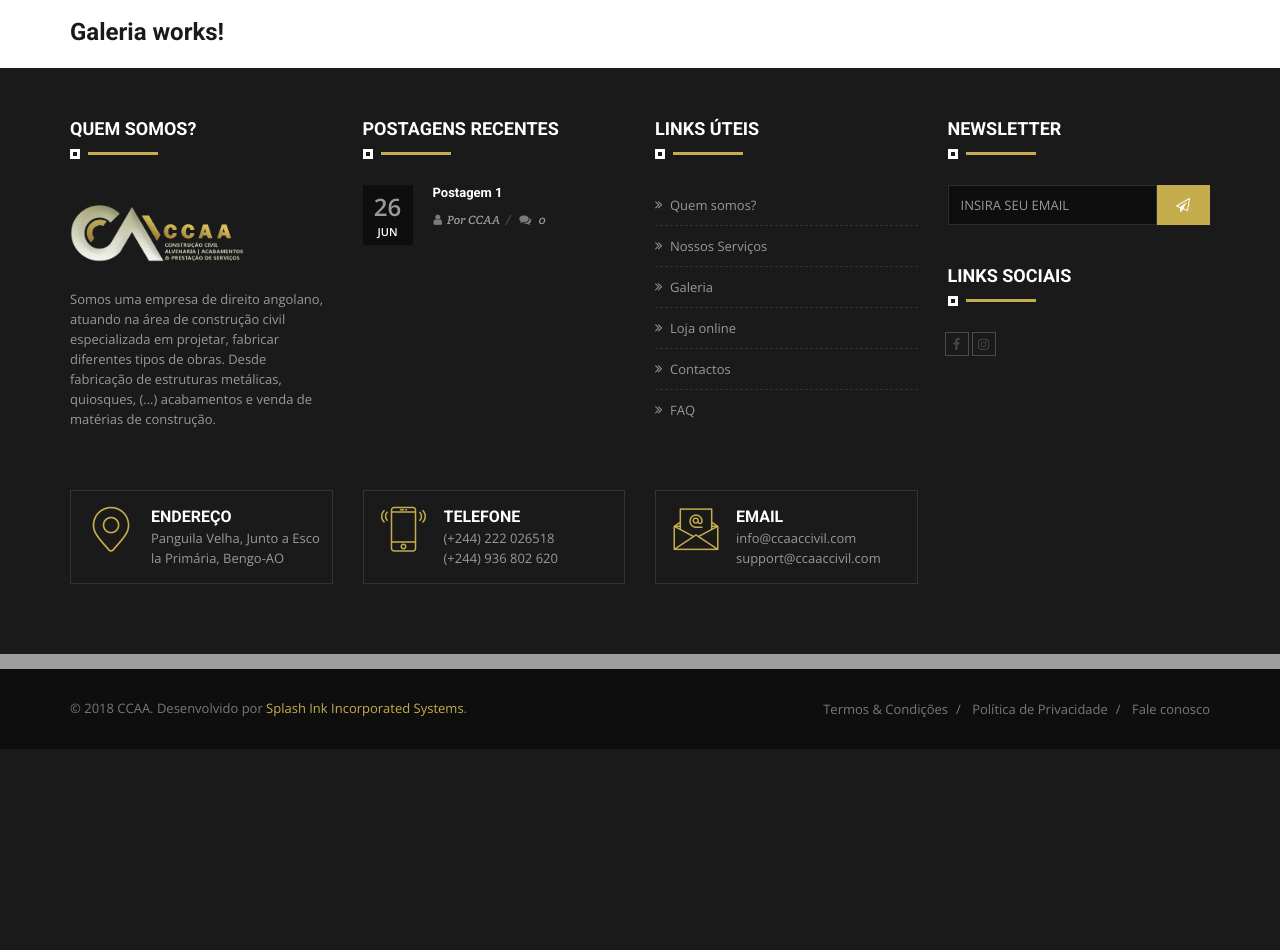
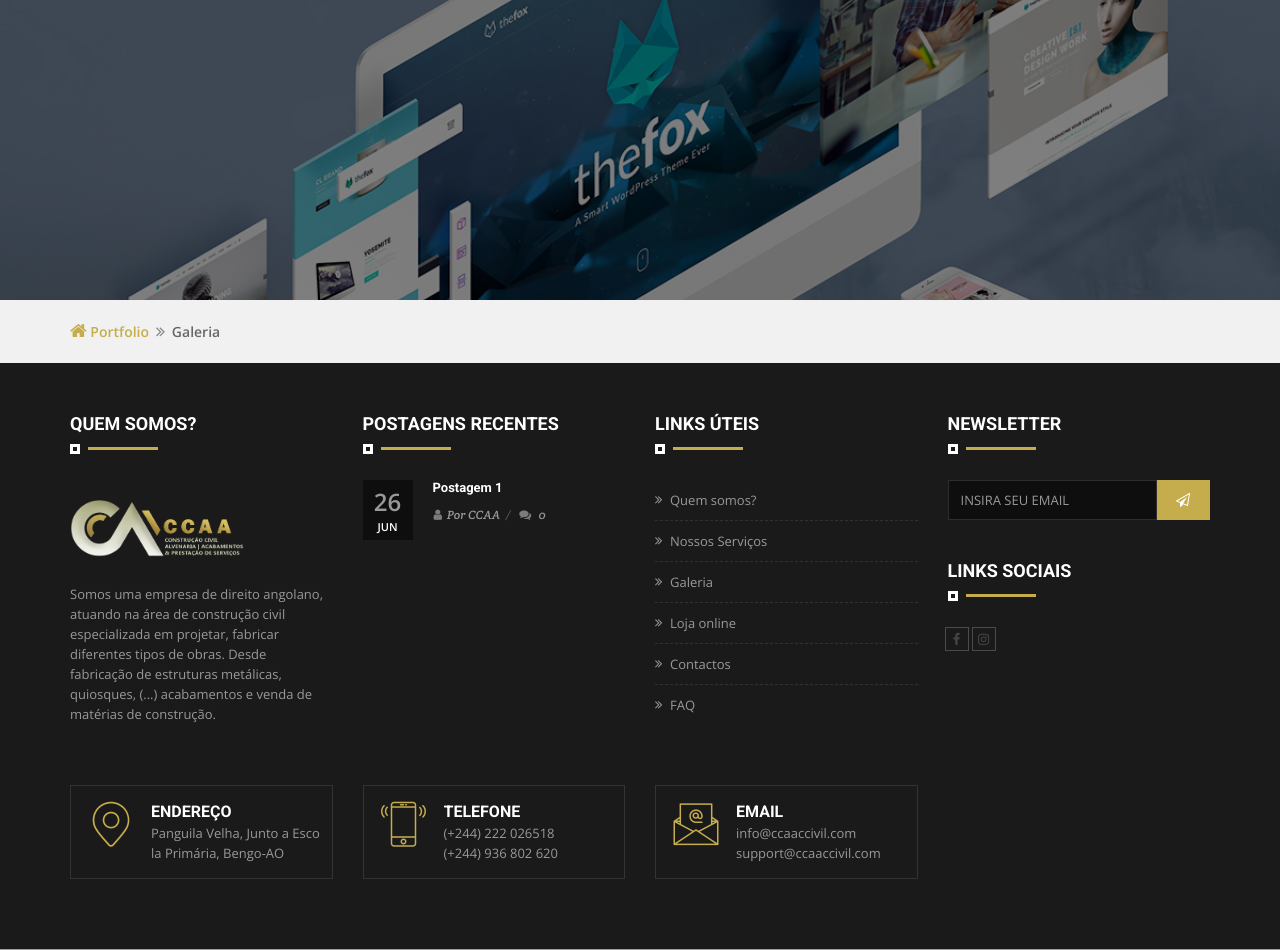
Before and after one commit to overlineink/ccaa, a PHP site: page /galeria in a window 1280 px wide. Shown: the part 133-1083 px from the top of the page. Before the commit the page ends 851 px from the top, so only its background shows below. Run offline with PHP 8.4, Linux system fonts and the light colour scheme; some web fonts are replaced; grey boxes are pictures that could not be loaded.

Commit message:
refractor `Galeria` design

```diff
--- a/app/views/galeria/index.php
+++ b/app/views/galeria/index.php
@@ -1,9 +1,13 @@
 <?php $this->start('body'); ?>
-<div class="container">
-    <div class="row">
-        <div class="col-md-9 col-sm-9">
-            <h2 class="weight-600">Galeria works!</h2>
-        </div>
+<div class="wt-bnr-inr overlay-wraper bg-parallax" style="background-image:url(<?=PROOT?>images/tpl.jpg);">
+    <div class="overlay-main bg-black"></div>
+</div>
+<div class="bg-gray-light p-tb20">
+    <div class="container">
+        <ul class="wt-breadcrumb breadcrumb-style-2">
+            <li><a href="<?=PROOT?>"><i class="fa fa-home"></i> Portfolio</a></li>
+            <li>Galeria</li>
+        </ul>
     </div>
 </div>
 <?php $this->end(); ?>
```
